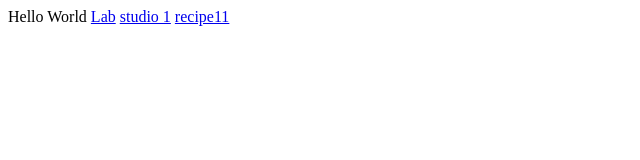
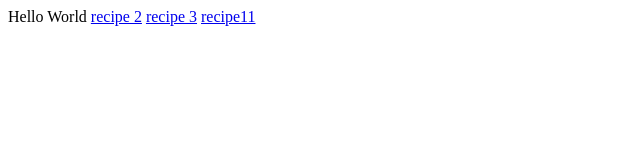
Before and after one commit to waght526/corelabsite, a plain HTML site: page lab_assignments/lab_assignments.html in a window 1280 px wide. Shown: the full height of the page, 0-640 px from the left. Drawn offline with Linux system fonts and the light colour scheme.

Commit message:
Added recipe links

```diff
--- a/lab_assignments/lab_assignments.html
+++ b/lab_assignments/lab_assignments.html
@@ -5,8 +5,8 @@
   </head>
   <body>
 Hello World
-  <a href="studio1">Lab</a>
-  <a href="studio2">studio 1</a>
+  <a href="borscht/recipe2.html">recipe 2</a>
+  <a href="borscht/recipe3.html">recipe 3</a>
   <a href="borscht/recipe11.html">recipe11</a>
 
 
```
